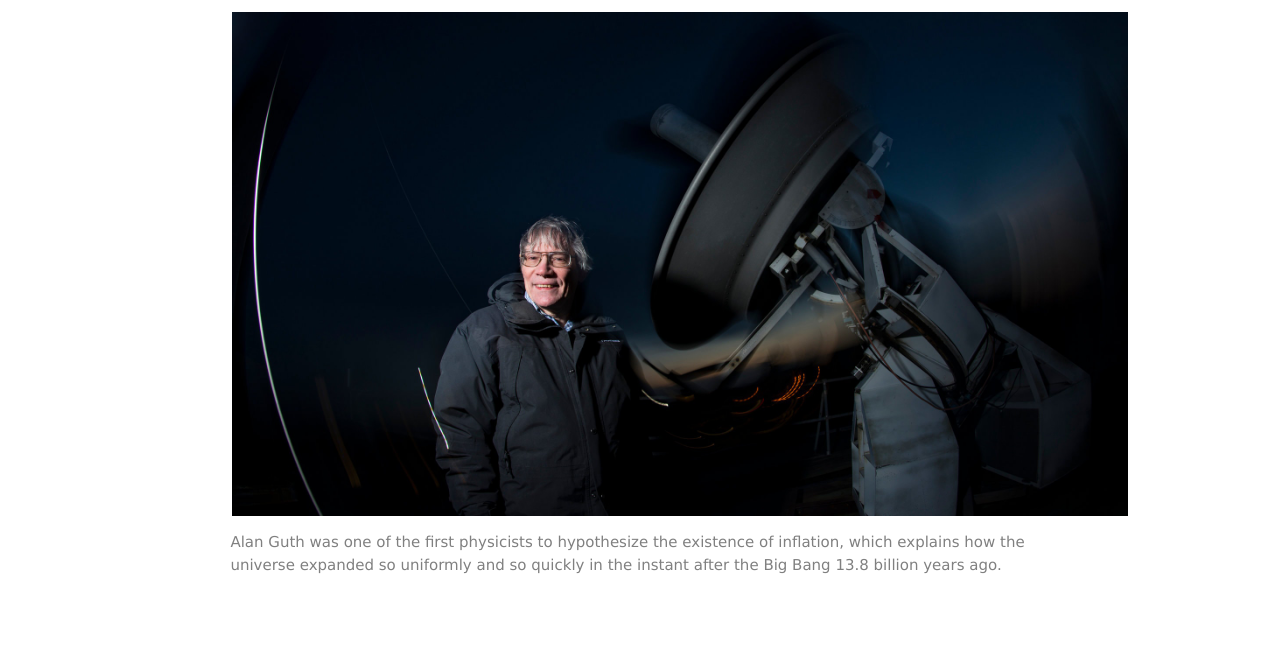
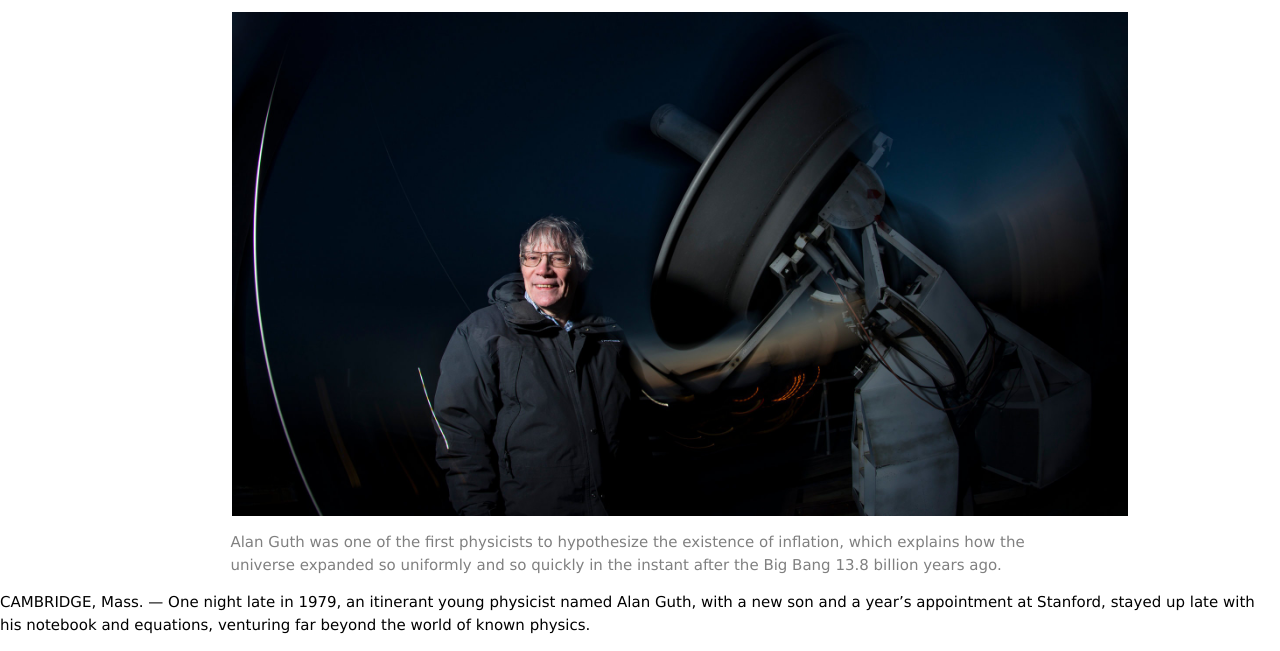
Before and after one commit to muratcan-yuksel/News-article, a website: page index.html in a window 1280 px wide. Shown: the part 273-924 px from the top of the page. Before the commit the page ends 849 px from the top, so only its background shows below. Drawn offline with nearby package versions, Linux system fonts and the light colour scheme.

Commit message:
fallback

```diff
--- a/index.html
+++ b/index.html
@@ -31,9 +31,13 @@
     <figure id="picContainer" >
         <img id= "mainPic" src="images/alan.jpg" alt="Alan Guth" >
     </figure>
+    <!--fig caption-->
     <div id=fig>
-    <figcaption id="alanFig">Alan Guth was one of the first physicists to hypothesize the existence of inflation, which explains how the universe expanded so uniformly and so quickly in the instant after the Big Bang 13.8 billion years ago.</figcaption>
-</div>
+        <figcaption id="alanFig">Alan Guth was one of the first physicists to hypothesize the existence of inflation, which explains how the universe expanded so uniformly and so quickly in the instant after the Big Bang 13.8 billion years ago.</figcaption>
+    </div>
+    <section id="mainContent">
+        <p>CAMBRIDGE, Mass. — One night late in 1979, an itinerant young physicist named Alan Guth, with a new son and a year’s appointment at Stanford, stayed up late with his notebook and equations, venturing far beyond the world of known physics.</p>
+    </section>
 
     <!--link JS-->
     <script src="script.js"></script>
--- a/style.css
+++ b/style.css
@@ -97,3 +97,10 @@ h1 {
 	color: grey;
 	width: 64%;
 }
+
+#mainContent {
+	height: 100%;
+	width: 100%;
+	display: flex;
+	justify-content: center;
+}
```
